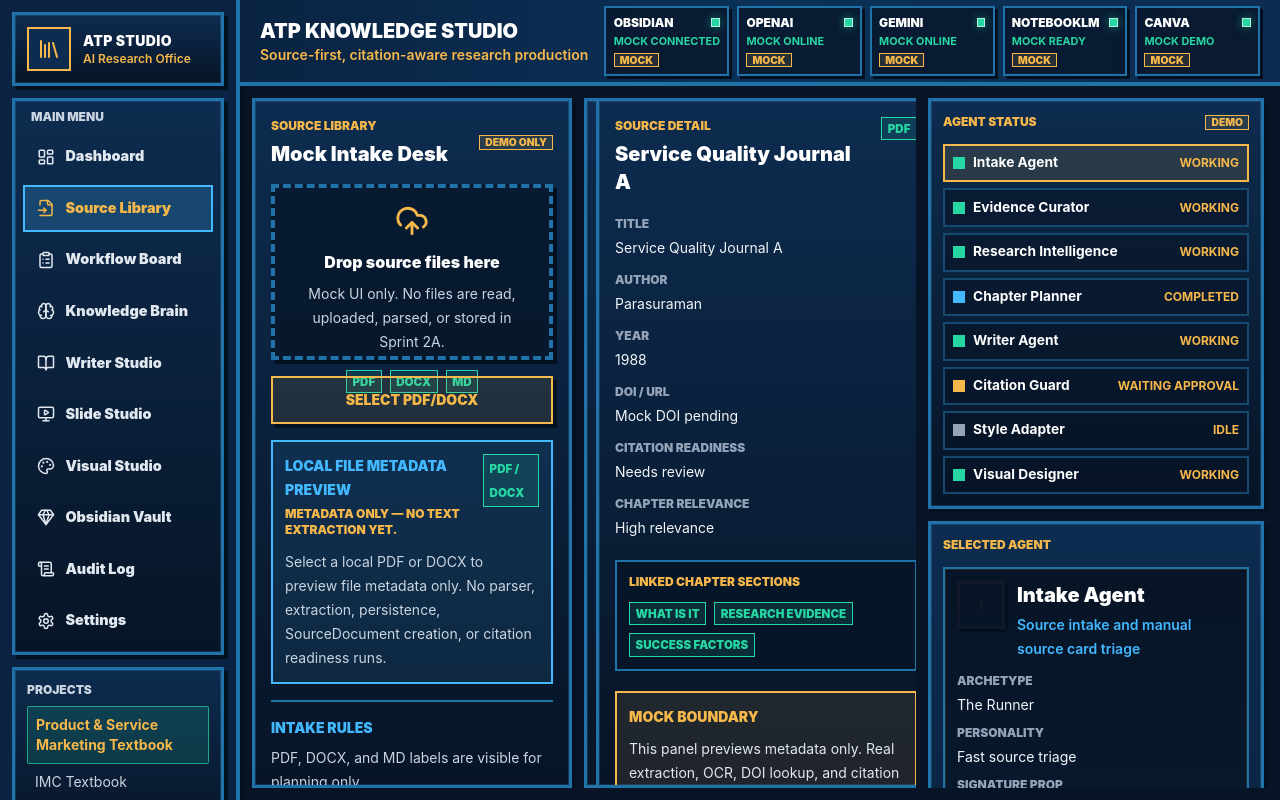
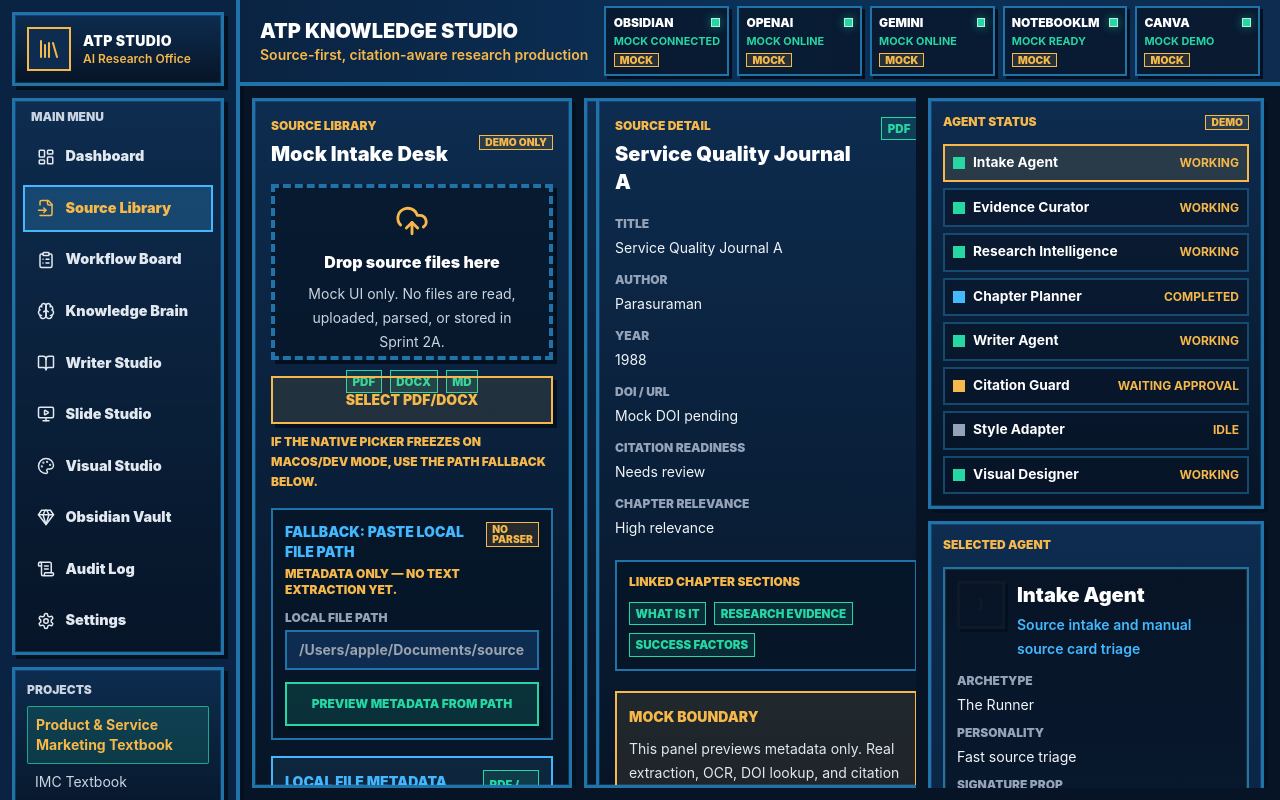
Before and after one commit to bhuminan/atp-knowledge-studio, a React (Vite) app: page / in a window 1280 px wide. Both pictures are taken after a click on the button "Source Library". Built offline with nearby package versions, Linux system fonts and the light colour scheme.

Commit message:
fix: add local document path metadata fallback

```diff
--- a/src/features/source-library/SourceLibraryPage.tsx
+++ b/src/features/source-library/SourceLibraryPage.tsx
@@ -21,6 +21,7 @@
 import { SourceCardReadinessSummary } from "./components/SourceCardReadinessSummary";
 import { evaluateIntakeMappingReadiness } from "../../lib/sources/IntakeSourceMapper";
 import {
+  inspectLocalDocumentFilePath,
   selectLocalDocumentFile,
   type LocalDocumentFileIntakeJob
 } from "../../lib/sources/LocalDocumentFilePicker";
@@ -96,6 +97,8 @@
     useState<LocalDocumentFileIntakeJob | null>(null);
   const [localFilePickerError, setLocalFilePickerError] = useState<string | null>(null);
   const [isSelectingLocalFile, setIsSelectingLocalFile] = useState(false);
+  const [localFilePathInput, setLocalFilePathInput] = useState("");
+  const [isInspectingLocalPath, setIsInspectingLocalPath] = useState(false);
   const [selectedIntakeId, setSelectedIntakeId] = useState(mockIntakeSources[0]?.id);
   const [selectedExtractionMappingId, setSelectedExtractionMappingId] = useState(
     mockDocumentExtractionMappingResults[0]?.fileIntakeJobId
@@ -178,6 +181,26 @@
     }
   }
 
+  async function handleInspectLocalDocumentFilePath() {
+    setIsInspectingLocalPath(true);
+    setLocalFilePickerError(null);
+
+    try {
+      const selectedFile = await inspectLocalDocumentFilePath(localFilePathInput);
+      setSelectedLocalFile(selectedFile);
+    } catch (error) {
+      setLocalFilePickerError(
+        typeof error === "string"
+          ? error
+          : error instanceof Error
+            ? error.message
+            : "Unable to inspect local document file path."
+      );
+    } finally {
+      setIsInspectingLocalPath(false);
+    }
+  }
+
   return (
     <div className="grid h-full min-h-0 grid-cols-[320px_minmax(0,1fr)_340px] gap-3">
       <section className="pixel-panel flex min-h-0 flex-col overflow-y-auto p-4">
@@ -216,6 +239,42 @@
         >
           {isSelectingLocalFile ? "Selecting..." : "Select PDF/DOCX"}
         </button>
+        <p className="mt-2 text-xs font-black uppercase leading-5 text-studio-gold">
+          If the native picker freezes on macOS/dev mode, use the path fallback below.
+        </p>
+
+        <div className="mt-4 border-2 border-studio-line bg-studio-ink/70 p-3">
+          <div className="flex items-start justify-between gap-3">
+            <div>
+              <p className="text-sm font-black uppercase text-studio-blue">
+                Fallback: Paste Local File Path
+              </p>
+              <p className="mt-1 text-xs font-black uppercase text-studio-gold">
+                Metadata only — no text extraction yet.
+              </p>
+            </div>
+            <span className="mock-badge">No parser</span>
+          </div>
+          <label className="mt-3 block text-xs font-black uppercase text-slate-400">
+            Local file path
+            <input
+              className="mt-1 w-full border-2 border-studio-line bg-studio-panel px-3 py-2 text-sm font-bold normal-case text-white"
+              onChange={(event) => setLocalFilePathInput(event.target.value)}
+              placeholder="/Users/apple/Documents/source.pdf"
+              value={localFilePathInput}
+            />
+          </label>
+          <button
+            className="mt-3 w-full border-2 border-studio-teal bg-studio-teal/15 px-3 py-3 text-xs font-black uppercase text-studio-teal shadow-pixel disabled:opacity-60"
+            disabled={isInspectingLocalPath}
+            onClick={handleInspectLocalDocumentFilePath}
+            type="button"
+          >
+            {isInspectingLocalPath
+              ? "Previewing metadata..."
+              : "Preview Metadata from Path"}
+          </button>
+        </div>
 
         <LocalDocumentFilePreview
           error={localFilePickerError}
@@ -351,6 +410,7 @@
           <Detail label="Created at" value={selectedFile.createdAt} />
           <Detail label="Status" value={selectedFile.status} />
           <Detail label="Intake ID" value={selectedFile.id} />
+          <Detail label="Local path" value={selectedFile.localPath} />
         </dl>
       ) : (
         <p className="mt-3 text-slate-300">
--- a/src/lib/sources/LocalDocumentFilePicker.ts
+++ b/src/lib/sources/LocalDocumentFilePicker.ts
@@ -9,8 +9,17 @@
   createdAt: string;
   status: "not_started" | "failed";
   warning?: string | null;
+  localPath: string;
 }
 
 export async function selectLocalDocumentFile(): Promise<LocalDocumentFileIntakeJob | null> {
   return invoke<LocalDocumentFileIntakeJob | null>("select_local_document_file");
 }
+
+export async function inspectLocalDocumentFilePath(
+  path: string
+): Promise<LocalDocumentFileIntakeJob> {
+  return invoke<LocalDocumentFileIntakeJob>("inspect_local_document_file_path", {
+    path
+  });
+}
```
Also changed, not shown: 1 other file (tests, documents, lock files or other folders).
